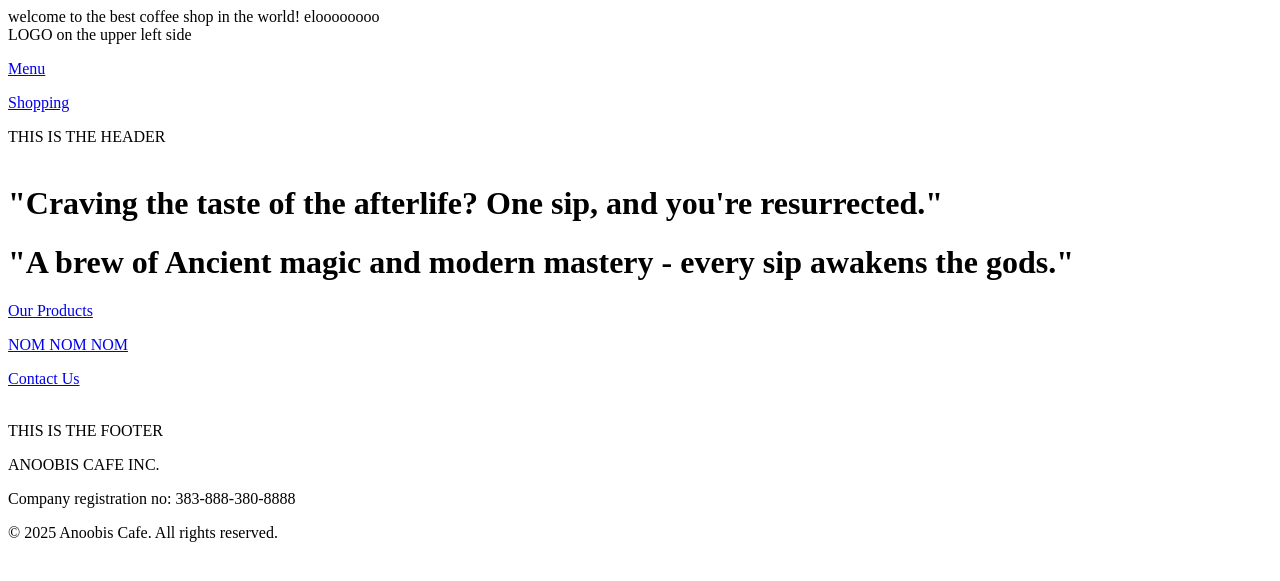
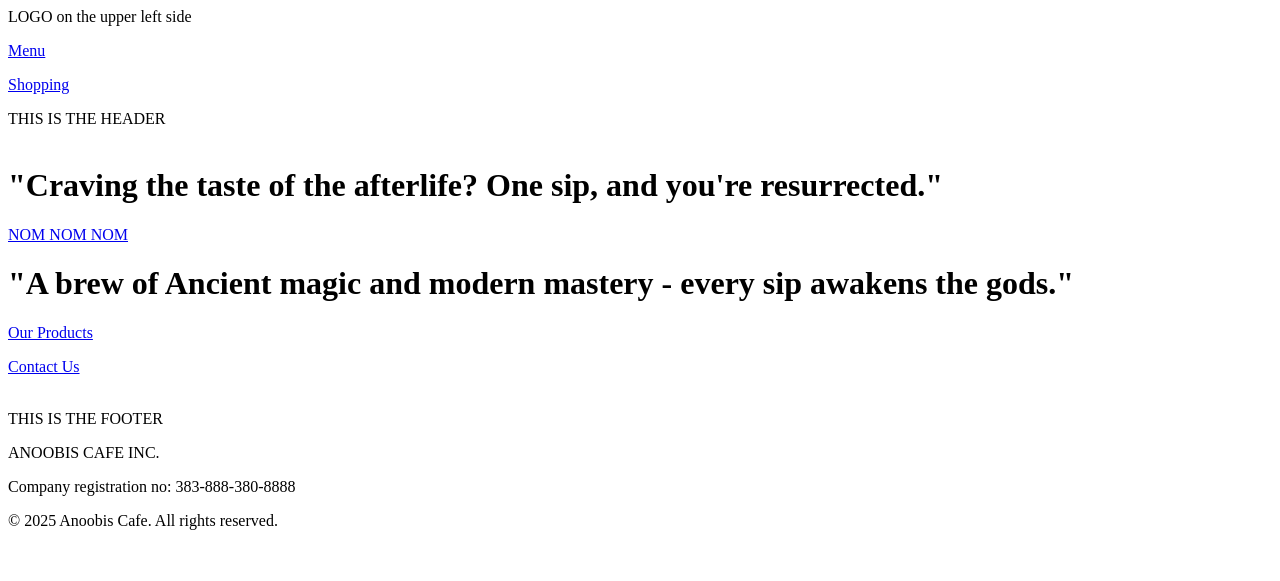
Before and after one commit to johann122004/Anoobis_Final_Project, a PHP site: page / in a window 1280 px wide. Shown: the top 581 px of the page. Run offline with PHP 8.4, Linux system fonts and the light colour scheme.

Commit message:
feat: improve index structure

```diff
--- a/index.php
+++ b/index.php
@@ -7,33 +7,27 @@
     <link rel="stylesheet" href="style.css">
 </head>
 <body>
-
-
-
-welcome to the best coffee shop in the world!
-    eloooooooo
     <div class="Top">
-
         <?php #This serves as the main header design that has logo and buttons for navigation
-            require ('header.php');;
-        ?>
-
-    </div>
-
-
-    <h1>"Craving the taste of the afterlife? One sip, and you're resurrected."</h1>
-    <h1>"A brew of Ancient magic and modern mastery - every sip awakens the gods."</h1>
-
-
-    <p><a href="/Pages/Product List/Product.php"> Our Products</a></p>
-    <p> <a href="/Pages/Shopping/Shop.php">NOM NOM NOM</a></p>
-
-    <div class="Bottom">
-
-        <?php #This section is the footer, containing info about Anoobis and contact info that links to another page
-        require ('footer.php');;
+            require ('header.php');
         ?>
     </div>
 
+    <div class = Content>
+        <div class = "Left">
+            <h1>"Craving the taste of the afterlife? One sip, and you're resurrected."</h1>
+            <p> <a href="/Pages/Shopping/Shop.php">NOM NOM NOM</a></p>
+        </div>
+
+        <div class = "Right">
+            <h1>"A brew of Ancient magic and modern mastery - every sip awakens the gods."</h1>
+            <p><a href="/Pages/Product List/Product.php"> Our Products</a></p>
+        </div>
+    </div>
+    <div class="Bottom">
+        <?php #This section is the footer, containing info about Anoobis and contact info that links to another page
+        require ('footer.php');
+        ?>
+    </div>
 </body>
 </html>
```
